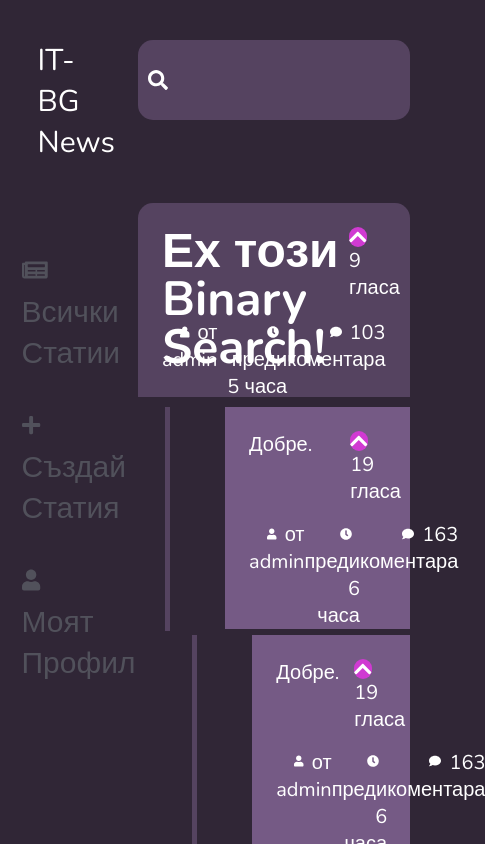
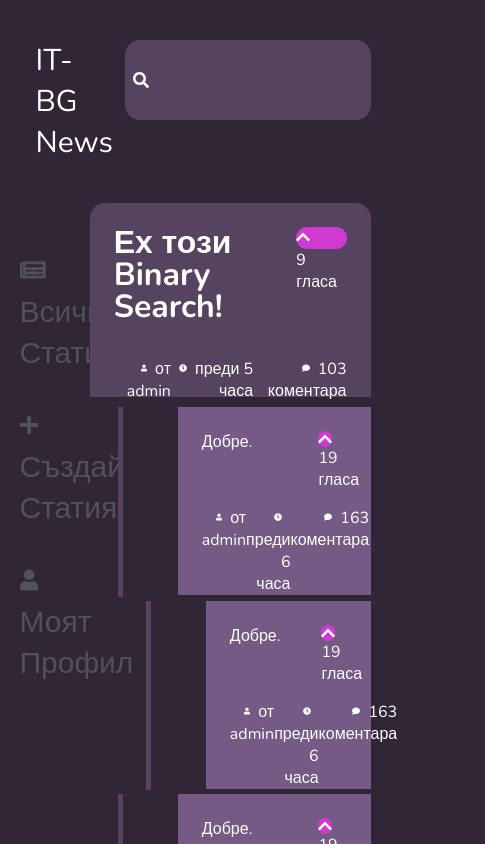
Before and after one commit to kristiyanivanovx/itbgnews, a Next.js app in the folder client/: page /singleArticle in a window 390 px wide. Shown: the top 844 px of the page, 485 px wide, since content can reach past the window. Built offline with nearby package versions, Linux system fonts and the light colour scheme.

Commit message:
added styles

```diff
--- a/client/components/Article.js
+++ b/client/components/Article.js
@@ -33,10 +33,12 @@ const Article = ({
                     <a href={link}>{title}</a>
                 </h2>
                 <div className={styles.article__votes}>
-                    <FontAwesomeIcon
-                        className={styles.article__votes__icon}
-                        icon={faChevronUp}
-                    />
+                    <div className={styles.article__votes__icon}>
+                        <FontAwesomeIcon
+                            // className={styles.article__votes__icon}
+                            icon={faChevronUp}
+                        />
+                     </div>
                     {upvotes} гласа
                 </div>
             </div>
--- a/client/styles/Article.module.css
+++ b/client/styles/Article.module.css
@@ -28,8 +28,8 @@
 }
 
 .article__main {
-  padding: 1.5rem 0 1rem 1.5rem;
-  height: 60%;
+  padding: 1.5rem 1.5rem 1rem 1.5rem;
+  height: 80%;
   display: flex;
   justify-content: space-between;
 }
--- a/client/styles/Brand.module.css
+++ b/client/styles/Brand.module.css
@@ -1,6 +1,9 @@
 .brand {
     width: 20%;
     display: flex;
+}
+.brand__logo {
+
 }
 
 .brand__title {
--- a/client/styles/globals.css
+++ b/client/styles/globals.css
@@ -112,6 +112,47 @@ a:hover {
     font-size: unset;
 }
 
+@media (max-width: 1400px) {
+    :root {
+        --fs-h2: 2.5rem;
+        --fs-h3: 1.5rem;
+        --fs-h4: 1rem;
+
+        --fs-body: 1.2rem;
+        --fs-small: 0.5rem;
+        --fs-footer: 1rem;
+    }
+}
+
+@media (max-width: 800px) {
+    :root {
+        --fs-h2: 2rem;
+        --fs-h3: 1rem;
+        --fs-h4: .5rem;
+
+        --fs-body: 1.25rem;
+        --fs-small: 0.5rem;
+        --fs-footer: 1rem;
+    }
+
+    .articles {
+        width: 100%;
+    }
+
+}
+
+@media (max-width: 550px) {
+    :root {
+        --fs-h2: 2rem;
+        --fs-h3: 1rem;
+        --fs-h4: .5rem;
+
+        --fs-body: 1rem;
+        --fs-small: 0.5rem;
+        --fs-footer: 1rem;
+    }
+}
+
 /*#__next {*/
 /*    width: 100vw;*/
 /*    height: 100vh;*/
```
